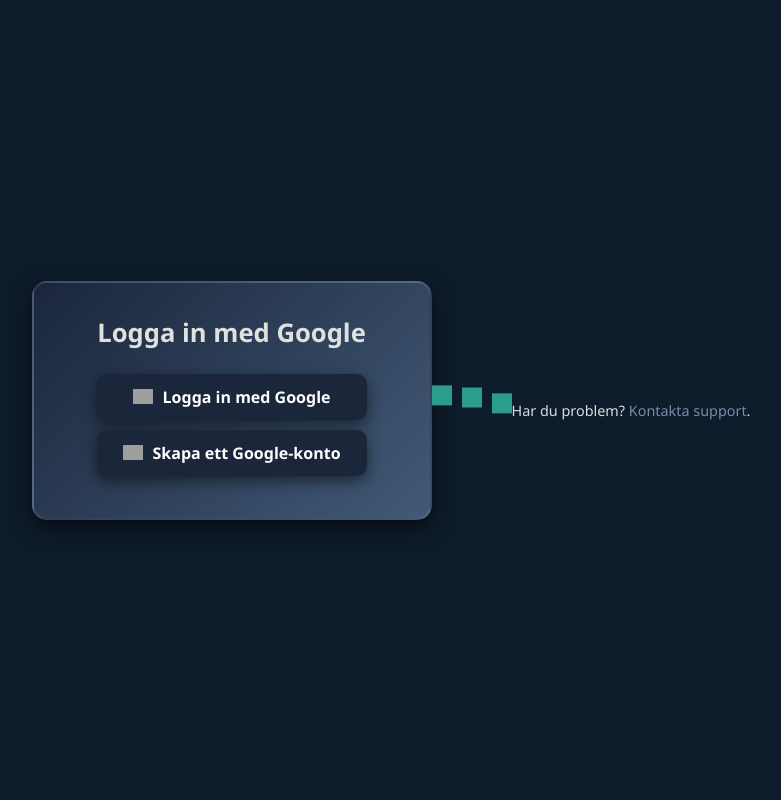
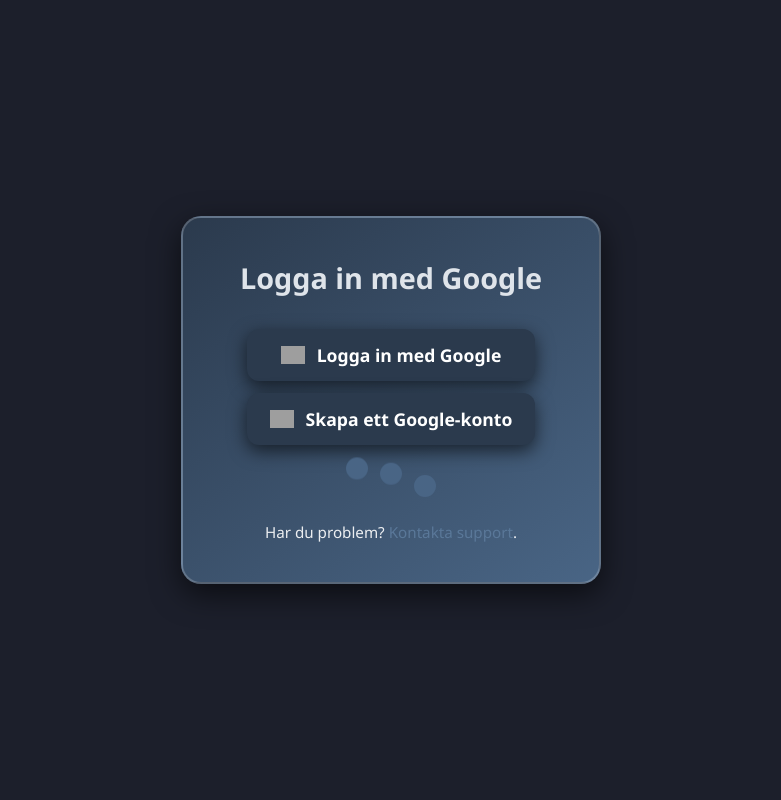
Before and after one commit to Challept/auth-webstay, a Flask app: page / in a window 1280 px wide. Shown: the whole page, without its empty margins (249-1030 px from the left). Run offline with Flask 3, Linux system fonts and the light colour scheme; grey boxes are pictures that could not be loaded.

Commit message:
Update index.html

```diff
--- a/templates/index.html
+++ b/templates/index.html
@@ -6,19 +6,17 @@
   <title>Logga in med Google | Webstay Auth</title>
   <style>
     :root {
-      --background-color: #0d1b2a;
-      --primary-color: #1b263b;
-      --accent-color: #415a77;
-      --hover-color: #778da9;
-      --text-color: #e0e1dd;
-      --button-background: #1b263b;
-      --button-hover: #778da9;
+      --background-color: #1c1f2b;
+      --primary-color: #2b3a4d;
+      --accent-color: #496585;
+      --hover-color: #5a7899;
+      --text-color: #dfe4ea;
+      --button-background: #2b3a4d;
+      --button-hover: #5a7899;
       --google-color: #ffffff;
       --google-text: #000000;
-      --shadow-color: rgba(0, 0, 0, 0.5);
-      --card-border: rgba(255, 255, 255, 0.1);
-      --badge-color: #2a9d8f;
-      --badge-text: #ffffff;
+      --shadow-color: rgba(0, 0, 0, 0.6);
+      --card-border: rgba(255, 255, 255, 0.2);
     }
 
     * {
@@ -40,19 +38,19 @@
 
     .container {
       text-align: center;
-      background: linear-gradient(135deg, var(--primary-color), var(--accent-color));
-      padding: 2rem 3rem;
-      border-radius: 15px;
-      box-shadow: 0px 8px 20px var(--shadow-color);
+      background: linear-gradient(145deg, var(--primary-color), var(--accent-color));
+      padding: 2.5rem 3.5rem;
+      border-radius: 20px;
+      box-shadow: 0px 10px 30px var(--shadow-color);
       border: 2px solid var(--card-border);
-      width: 400px;
-      animation: fadeIn 1s ease-out;
+      width: 420px;
+      animation: fadeIn 1.2s ease-out;
     }
 
     h1 {
-      font-size: 1.6rem;
-      margin-bottom: 1.5rem;
-      font-weight: 600;
+      font-size: 1.8rem;
+      margin-bottom: 2rem;
+      font-weight: 700;
       color: var(--text-color);
     }
 
@@ -63,32 +61,55 @@
       background: var(--button-background);
       color: var(--google-color);
       border: none;
-      border-radius: 10px;
-      padding: 12px 18px;
+      border-radius: 12px;
+      padding: 14px 20px;
       cursor: pointer;
-      font-size: 1rem;
+      font-size: 1.1rem;
       font-weight: 600;
-      margin: 10px auto;
+      margin: 12px auto;
       transition: transform 0.3s ease, box-shadow 0.3s ease;
-      box-shadow: 0px 5px 15px var(--shadow-color);
-      width: 90%;
+      box-shadow: 0px 6px 18px var(--shadow-color);
+      width: 95%;
     }
 
     .button:hover {
       background: var(--button-hover);
-      transform: scale(1.05);
-      box-shadow: 0px 10px 20px var(--shadow-color);
+      transform: scale(1.08);
+      box-shadow: 0px 12px 24px var(--shadow-color);
     }
 
     .button img {
-      width: 20px;
-      margin-right: 10px;
+      width: 24px;
+      margin-right: 12px;
+    }
+
+    .animated-visuals {
+      margin-top: 30px;
+      display: flex;
+      justify-content: center;
+      gap: 12px;
+    }
+
+    .animated-visuals .block {
+      width: 22px;
+      height: 22px;
+      background: var(--accent-color);
+      animation: bounce 1.5s infinite;
+      border-radius: 50%;
+    }
+
+    .animated-visuals .block:nth-child(2) {
+      animation-delay: 0.3s;
+    }
+
+    .animated-visuals .block:nth-child(3) {
+      animation-delay: 0.6s;
     }
 
     .footer {
-      margin-top: 20px;
-      font-size: 0.9rem;
-      color: rgba(255, 255, 255, 0.85);
+      margin-top: 25px;
+      font-size: 0.95rem;
+      color: rgba(255, 255, 255, 0.9);
     }
 
     .footer a {
@@ -101,59 +122,10 @@
       text-decoration: underline;
     }
 
-    .security-badges {
-      margin-top: 20px;
-      text-align: center;
-    }
-
-    .security-badges p {
-      font-size: 0.9rem;
-      margin-bottom: 10px;
-      color: var(--text-color);
-    }
-
-    .security-badges .badges {
-      display: flex;
-      justify-content: center;
-      gap: 15px;
-    }
-
-    .security-badges img {
-      width: 50px;
-      height: 50px;
-      transition: transform 0.3s ease;
-    }
-
-    .security-badges img:hover {
-      transform: scale(1.1);
-    }
-
-    .animated-visuals {
-      margin-top: 20px;
-      display: flex;
-      justify-content: center;
-      gap: 10px;
-    }
-
-    .animated-visuals .block {
-      width: 20px;
-      height: 20px;
-      background: var(--badge-color);
-      animation: bounce 1.5s infinite;
-    }
-
-    .animated-visuals .block:nth-child(2) {
-      animation-delay: 0.2s;
-    }
-
-    .animated-visuals .block:nth-child(3) {
-      animation-delay: 0.4s;
-    }
-
     @keyframes fadeIn {
       from {
         opacity: 0;
-        transform: translateY(-20px);
+        transform: translateY(-30px);
       }
       to {
         opacity: 1;
@@ -166,7 +138,7 @@
         transform: translateY(0);
       }
       50% {
-        transform: translateY(-15px);
+        transform: translateY(-18px);
       }
     }
   </style>
@@ -182,7 +154,6 @@
       <img src="https://pluspng.com/img-png/google-logo-png-open-2000.png" alt="Google">
       Skapa ett Google-konto
     </button>
-    </div>
     <div class="animated-visuals">
       <div class="block"></div>
       <div class="block"></div>
```
